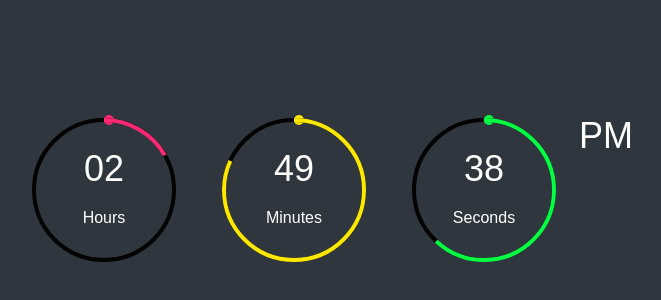
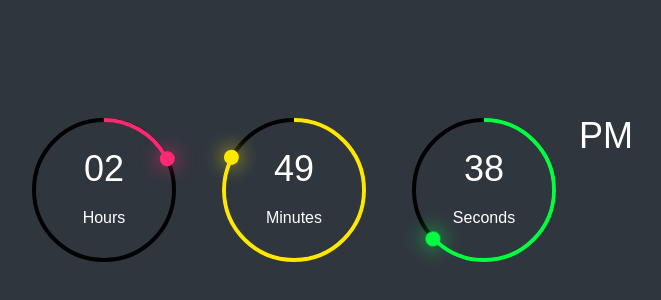
Before and after one commit to sandeep96511/JavaScript, a plain HTML site: page Digital Clock/index.html in a window 1280 px wide. Shown: the part 210-510 px from the top of the page, without its empty margins (326-987 px from the left). Drawn offline with Linux system fonts and the light colour scheme.

Commit message:
minor changes

```diff
--- a/Digital Clock/script.js
+++ b/Digital Clock/script.js
@@ -6,6 +6,11 @@ const ampmEl = document.getElementById("ampm");
 let hh = document.getElementById("hh");
 let mm = document.getElementById("mm");
 let ss = document.getElementById("ss");
+
+let hr_dot = document.querySelector(".hr_dot");
+let min_dot = document.querySelector(".min_dot");
+let sec_dot = document.querySelector(".sec_dot");
+
 
 
 function updateClock() {
@@ -32,6 +37,11 @@ function updateClock() {
   mm.style.strokeDashoffset = 440 - (440 * m) / 60;
   ss.style.strokeDashoffset = 440 - (440 * s) / 60;
 
+  hr_dot.style.transform = `rotate(${h*30}deg)`;
+  min_dot.style.transform = `rotate(${m*6}deg)`;
+  sec_dot.style.transform = `rotate(${s*6}deg)`;
+
+
   setTimeout(() => {
     updateClock();
   }, 1000);
--- a/Digital Clock/style.css
+++ b/Digital Clock/style.css
@@ -31,7 +31,7 @@ body {
 #time .circle svg circle{
   stroke: rgb(2, 2, 2);
   stroke-width: 4;
-  fill: none;
+  fill: transparent;
   transform: translate(5px,5px);
 }
 
@@ -58,15 +58,20 @@ body {
   position: absolute;
   width: 100%;
   height: 100%;
+  z-index: 10;
+  transition: all 1s;
+
   /* color: var(--clr); */
 }
 .dots::before{
   content: '';
   position: absolute;
-  width: 10px;
-  height: 10px;
+  width: 15px;
+  height: 15px;
   background-color: var(--clr);
   border-radius: 50%;
+  box-shadow: 0 0 20px var(--clr);
+  transform: translate(-3px,-3px);
 }
 
 h2 {
```
